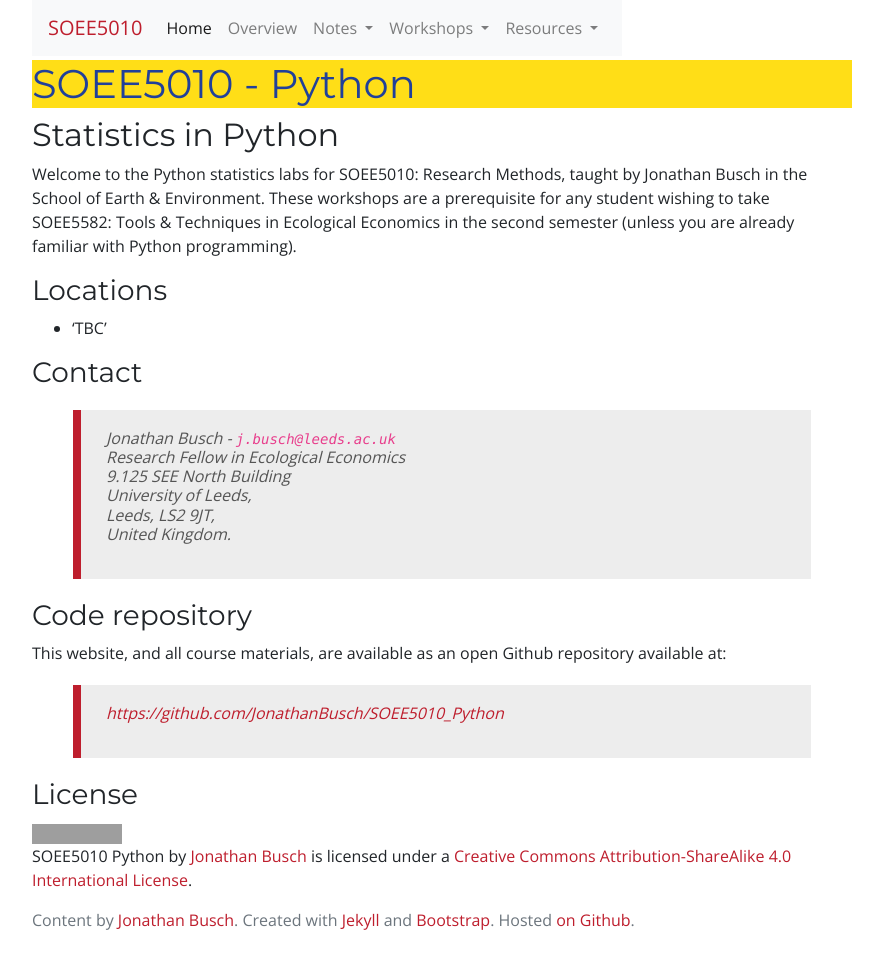
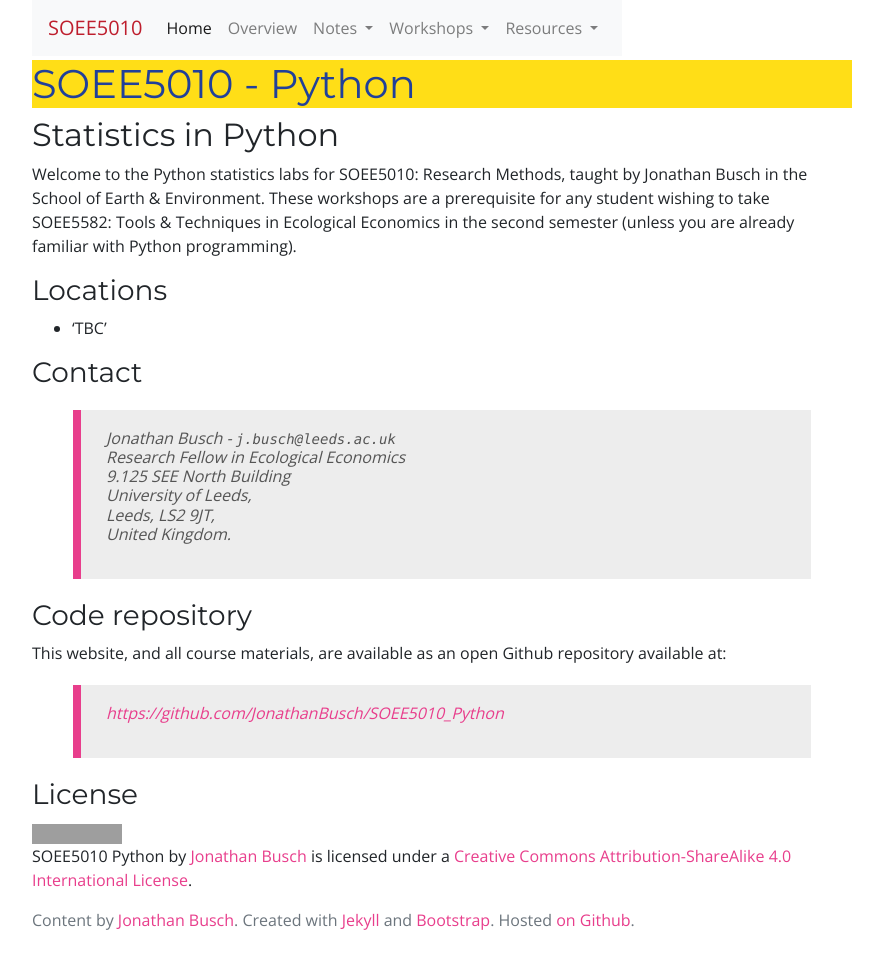
Before and after one commit to JonathanBusch/SOEE5010_Python, a Jekyll site: the page built from index.md, in a window 1280 px wide. Shown: the whole page, without its empty margins (198-1081 px from the left). Built offline with Jekyll 4.4.1, drawn with Linux system fonts in a browser that asks for light colours; nearby versions of some CDN libraries; grey boxes are pictures that could not be loaded.

Commit message:
Code styling

```diff
--- a/assets/css/site-custom.css
+++ b/assets/css/site-custom.css
@@ -49,8 +49,12 @@ h1 {
 }
 
 a {
-  color: #be1e2d;
+  color: #e83e8c;
   text-decoration: none;
+}
+
+code {
+  color: #555555;
 }
 
 blockquote{
@@ -60,7 +64,7 @@ blockquote{
   font-style:italic;
   color: #555555;
   padding:1.2em 20px 1.2em 25px;
-  border-left:8px solid #be1e2d ;
+  border-left:8px solid #e83e8c ;
   line-height:1.2;
   position: relative;
   background:#EDEDED;
```
